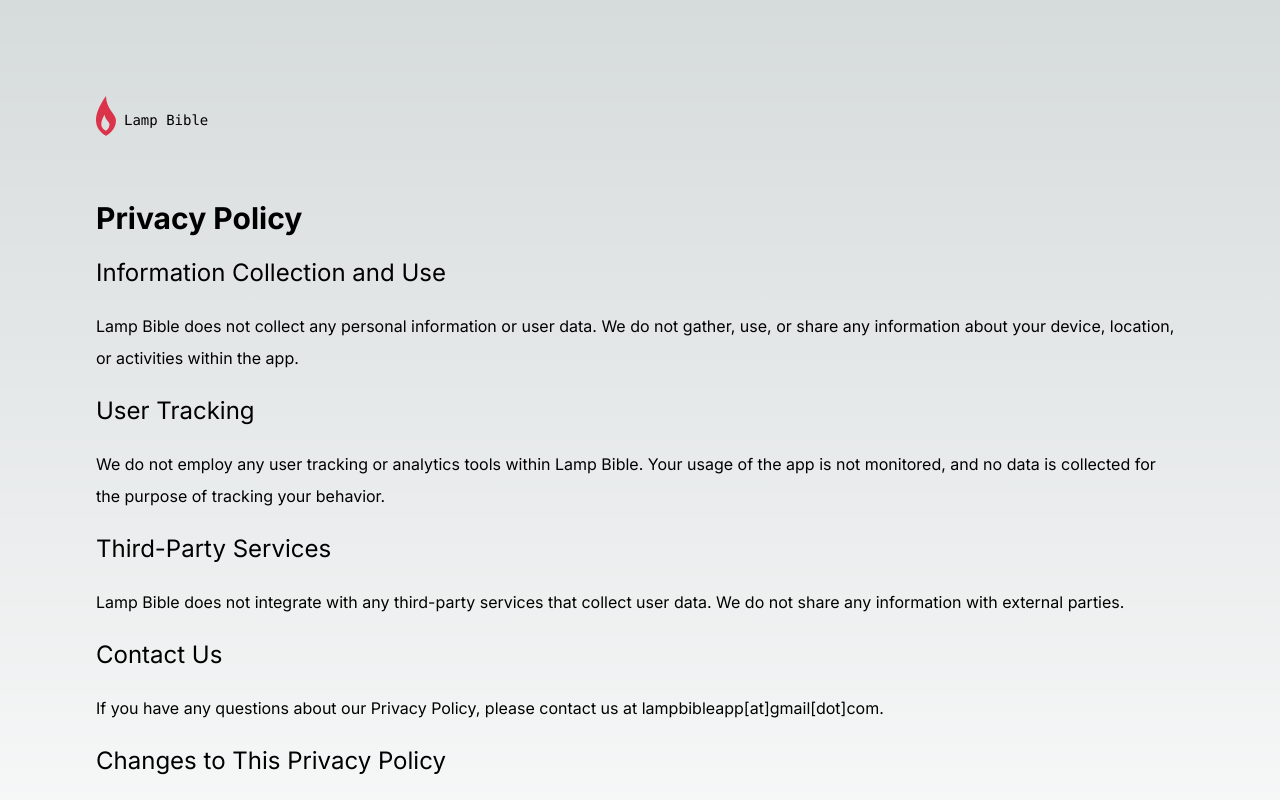
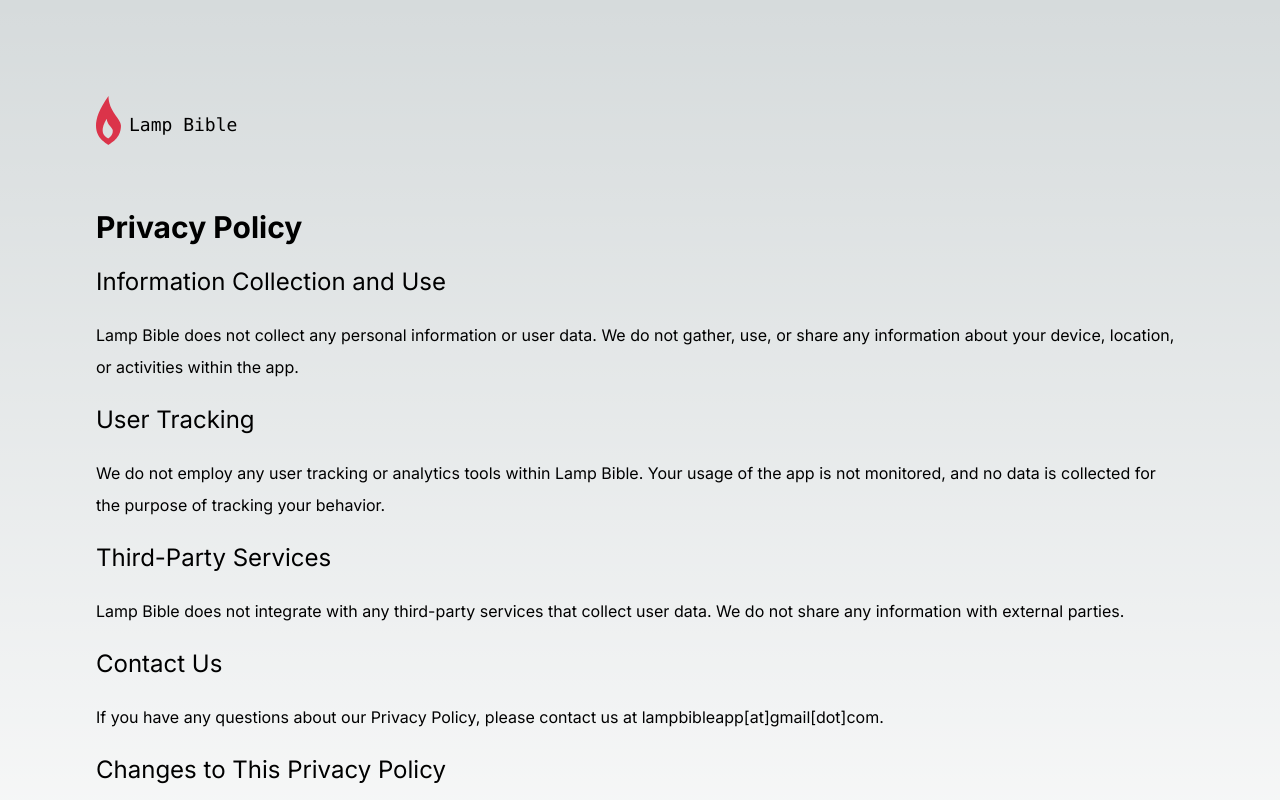
Before and after one commit to mattsbennett/lamp-bible-web, a Next.js app: page /privacy in a window 1280 px wide. Shown: the top 800 px of the page. Built offline with nearby package versions, Linux system fonts and the light colour scheme.

Commit message:
Increase logo size on privacy policy

```diff
--- a/app/privacy/page.tsx
+++ b/app/privacy/page.tsx
@@ -10,11 +10,11 @@ export default function Privacy() {
                 <Image
                     src="/lampflame.svg"
                     alt="Lamp Logo"
-                    width={20}
-                    height={40}
+                    width={25}
+                    height={50}
                     priority
                 />
-                <span className="pl-2 pt-2">Lamp Bible</span>
+                <span className="pl-2 pt-2 text-lg">Lamp Bible</span>
             </div>
         </Link>
         </div>
```
